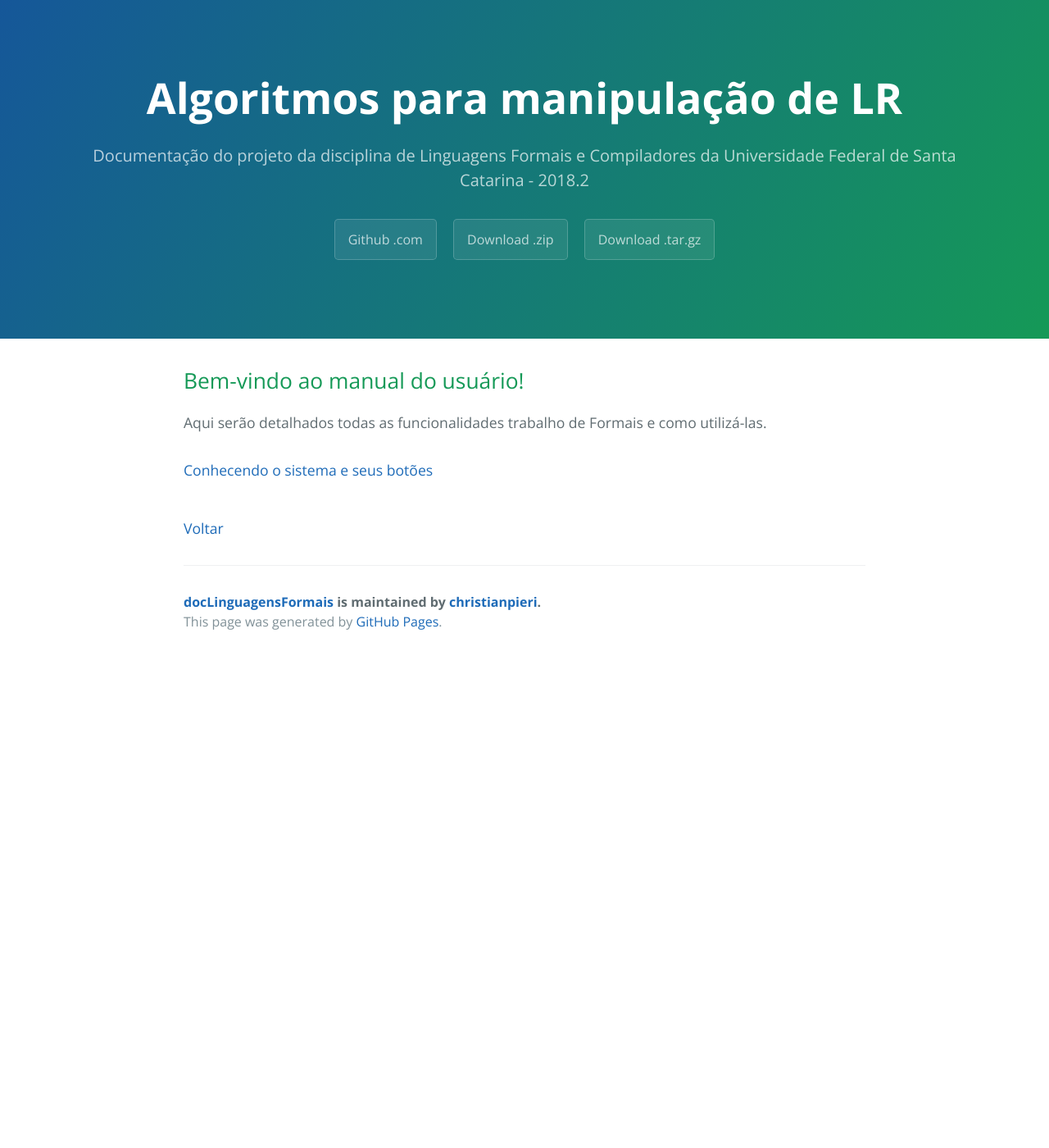
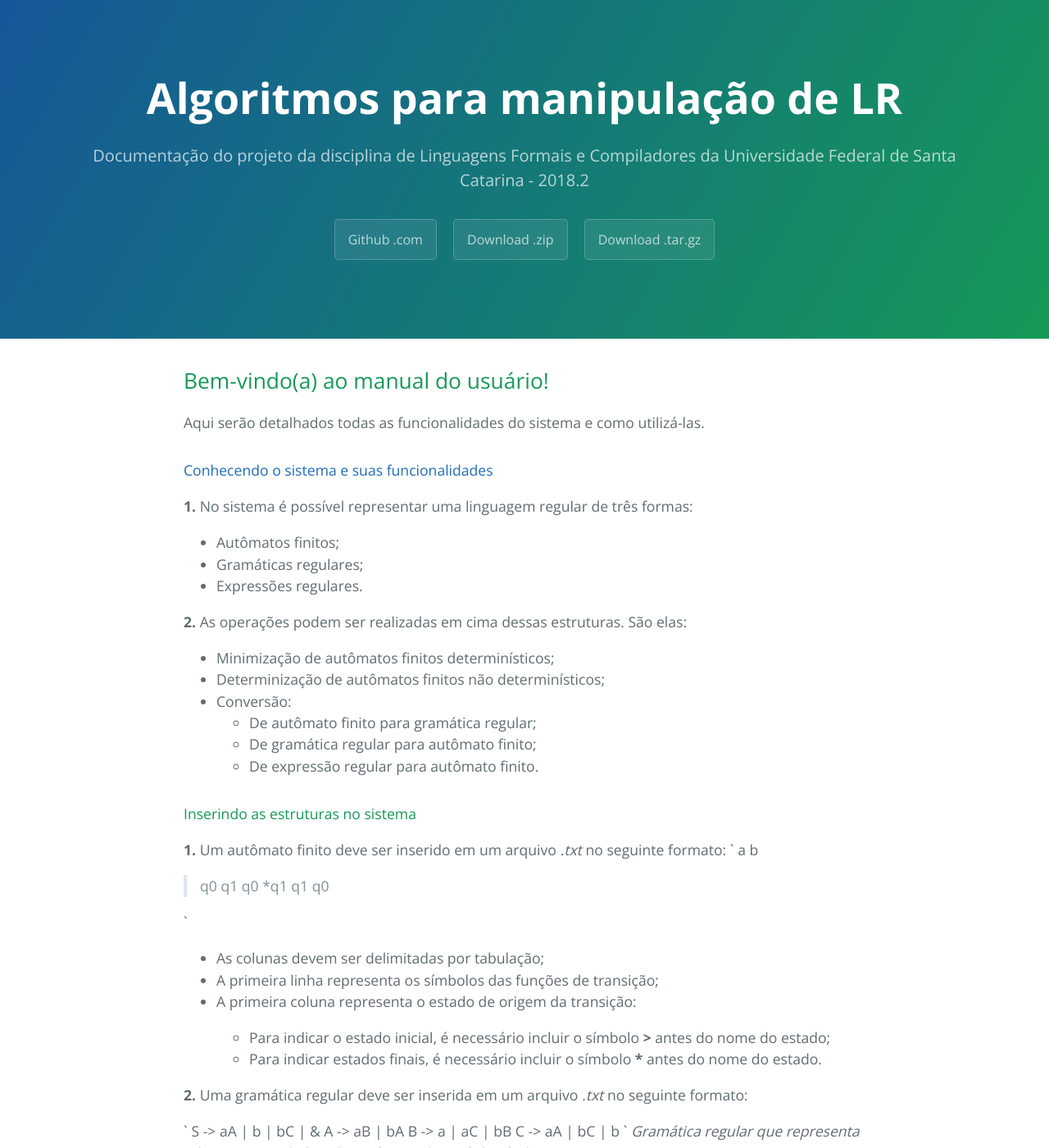
Before and after one commit to christianpieri/docLinguagensFormais, a Jekyll site: the page built from manual-do-usuario/index.md, in a window 1280 px wide and 1400 px high. Shown: the whole window at 82% size. Built offline with Jekyll 4.4.1, drawn with Linux system fonts in a browser that asks for light colours; our own code applies the rules of GitHub Pages for plain Markdown files; some of the changed text lies outside the part shown.

Commit message:
Atualizações doc

```diff
--- a/manual-do-usuario/index.md
+++ b/manual-do-usuario/index.md
@@ -2,13 +2,62 @@
 layout: default
 ---
 
-## Bem-vindo ao manual do usuário!
+## Bem-vindo(a) ao manual do usuário!
 
-Aqui serão detalhados todas as funcionalidades trabalho de Formais e como utilizá-las.
+Aqui serão detalhados todas as funcionalidades do sistema e como utilizá-las.
 
 
-#### [Conhecendo o sistema e seus botões](./conhecendo-sistema)
+#### [Conhecendo o sistema e suas funcionalidades](./conhecendo-sistema)
 
+**1.** No sistema é possível representar uma linguagem regular de três formas:
+
+- Autômatos finitos;
+- Gramáticas regulares;
+- Expressões regulares.
+
+**2.** As operações podem ser realizadas em cima dessas estruturas. São elas:
+
+- Minimização de autômatos finitos determinísticos;
+- Determinização de autômatos finitos não determinísticos;
+- Conversão:
+	- De autômato finito para gramática regular;
+	- De gramática regular para autômato finito;
+	- De expressão regular para autômato finito.
+
+#### Inserindo as estruturas no sistema
+
+**1.** Um autômato finito deve ser inserido em um arquivo *.txt* no seguinte formato:
+`
+    a   b
+>q0  q1  q0
+*q1 q1  q0
+
+`
+- As colunas devem ser delimitadas por tabulação;
+- A primeira linha representa os símbolos das funções de transição;
+- A primeira coluna representa o estado de origem da transição:
+
+	- Para indicar o estado inicial, é necessário incluir o símbolo **>** antes do nome do estado;
+	- Para indicar estados finais, é necessário incluir o símbolo <b> * </b> antes do nome do estado.
+
+**2.** Uma gramática regular deve ser inserida em um arquivo *.txt* no seguinte formato:
+
+`
+S -> aA | b | bC | &
+A -> aB | bA
+B -> a | aC | bB
+C -> aA | bC | b
+`
+*Gramática regular que representa a linguagem {a,b}\* onde o número de a's é divisível por 3*
+
+
+**3.** Uma expressão regular deve ser inserida em um arquivo *.txt* no seguinte formato:
+
+`(a+b)*abb`
+
+- A operação de "Or" é representada pelo símbolo **+**.
+
+#### Utilizando as operações na linha de comando
 
 <br>
 [Voltar](../)
```
Also changed, not shown: documentacao/regras-negocio/index.md (+0 -2 lines), documentacao/regras-negocio/regras-af.md (added, +32 -0 lines), documentacao/regras-negocio/regras-afnd.md (deleted, +0 -17 lines).
